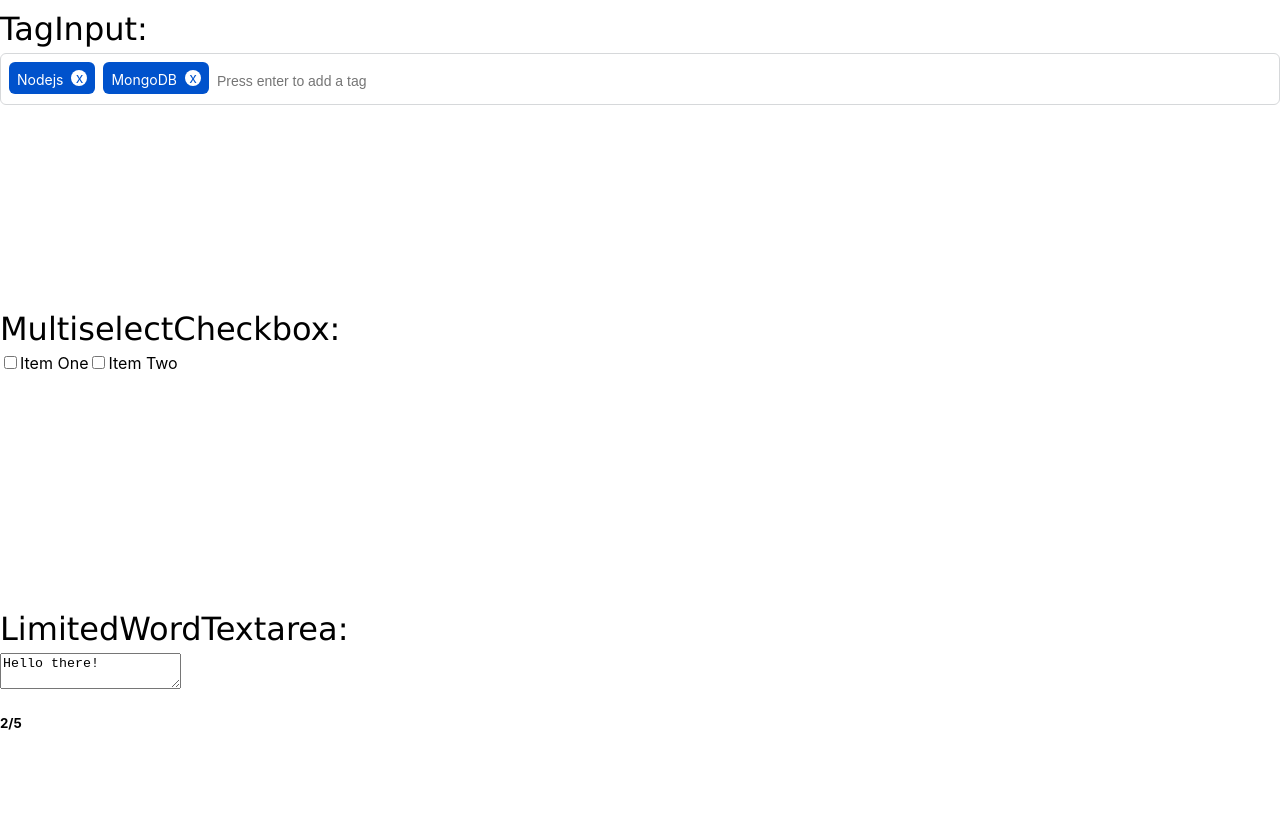
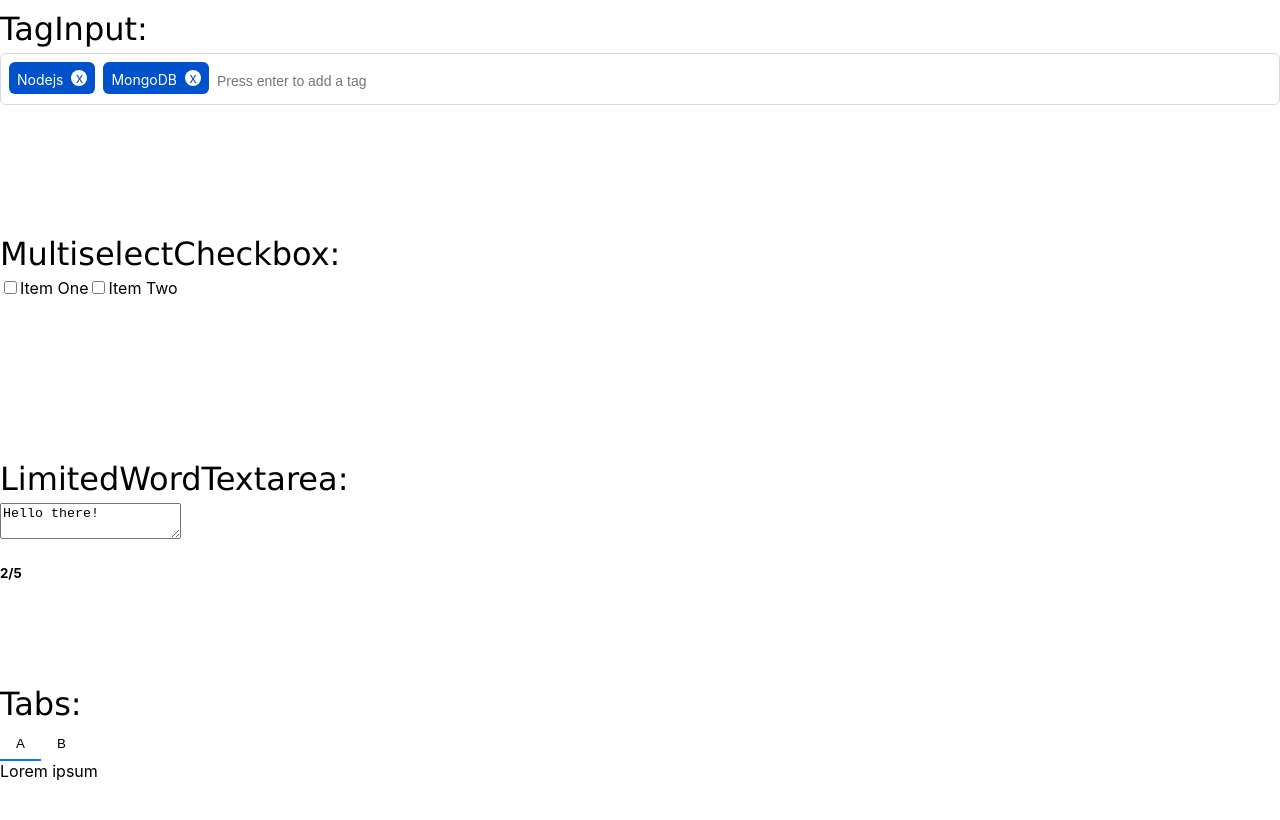
Before and after one commit to Lucas-Yi/30SecondsOfCode, a React (Create React App) app: page / in a window 1280 px wide. Shown: the top 820 px of the page. Built offline with nearby package versions, Linux system fonts and the light colour scheme.

Commit message:
Tabs Added

```diff
--- a/src/App.js
+++ b/src/App.js
@@ -2,6 +2,7 @@ import "./App.css"
 import TagInput from "./components/TagInput"
 import MultiselectCheckbox from './components/MultiselectCheckbox'
 import LimitedWordTextarea from "./components/LimitedWordTextarea"
+import {Tabs, TabItem} from "./components/Tabs"
 
 function App() {
   // options for MultiselectCheckbox
@@ -21,7 +22,17 @@ function App() {
         <p>LimitedWordTextarea:</p>
         <LimitedWordTextarea limit={5} value="Hello there!" />
       </div>
-
+      <div>
+        <p>Tabs:</p>
+        <Tabs defaultIndex="1">
+          <TabItem label="A" index="1">
+            Lorem ipsum
+          </TabItem>
+          <TabItem label="B" index="2">
+            Dolor sit amet
+          </TabItem>
+      </Tabs>
+      </div>
     </div>
   );
 }
--- a/src/components/LimitedWordTextarea.js
+++ b/src/components/LimitedWordTextarea.js
@@ -24,7 +24,7 @@ const LimitedWordTextarea = ({rows, cols, value, limit})=>{
 
     useEffect(()=>{
         setFormattedContent(content)
-    },[])
+    },[content, setFormattedContent])
 
     return (
         <>
--- /dev/null
+++ b/src/components/Tabs.js
@@ -0,0 +1,43 @@
+import React, {useState} from "react"
+import "../css/tabs.css"
+
+export const TabItem = props => <div {...props} />
+
+export const Tabs = ({ defaultIndex = 0, children }) => {
+
+  const [bindIndex, setBindIndex] = useState(defaultIndex)
+
+  const changeTab = newIndex => {
+    setBindIndex(newIndex)
+  }
+  const items = children.filter(item => item.type.name === 'TabItem');
+
+  return (
+    <div className="wrapper">
+      <div className="tab-menu">
+        {items.map(({ props: { index, label } }) => (
+          <button
+            key={`tab-btn-${index}`}
+            onClick={() => changeTab(index)}
+            className={bindIndex === index ? 'focus' : ''}
+          >
+            {label}
+          </button>
+        ))}
+      </div>
+      <div className="tab-view">
+        {items.map(({ props }) =>{
+          return (
+          <div
+            className={`tab-content ${
+              bindIndex === props.index ? 'selected' : ''
+            }`}
+            key={`tab-content-${props.index}`}
+          >
+            {props.children}
+          </div>
+        )})}
+      </div>
+    </div>
+  )
+}
--- /dev/null
+++ b/src/css/tabs.css
@@ -0,0 +1,23 @@
+.tab-menu > button {
+    cursor: pointer;
+    padding: 8px 16px;
+    border: 0;
+    border-bottom: 2px solid transparent;
+    background: none;
+  }
+
+  .tab-menu > button.focus {
+    border-bottom: 2px solid #007bef;
+  }
+
+  .tab-menu > button:hover {
+    border-bottom: 2px solid #007bef;
+  }
+
+  .tab-content {
+    display: none;
+  }
+
+  .tab-content.selected {
+    display: block;
+  }
```
